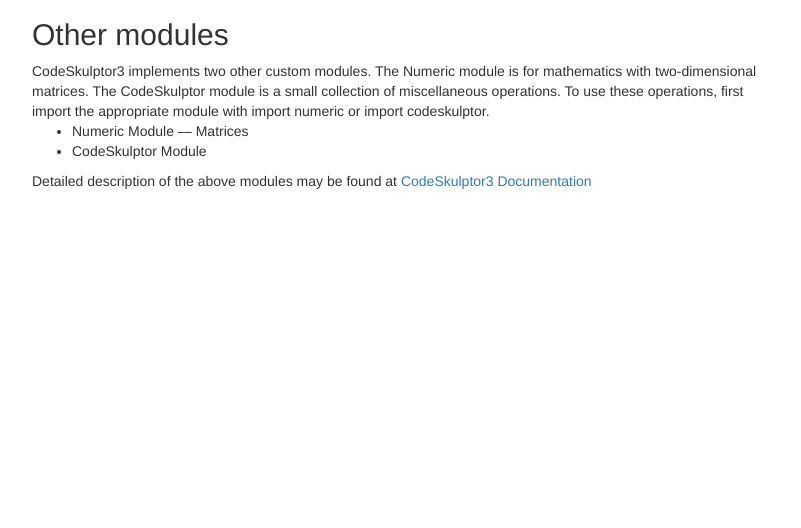
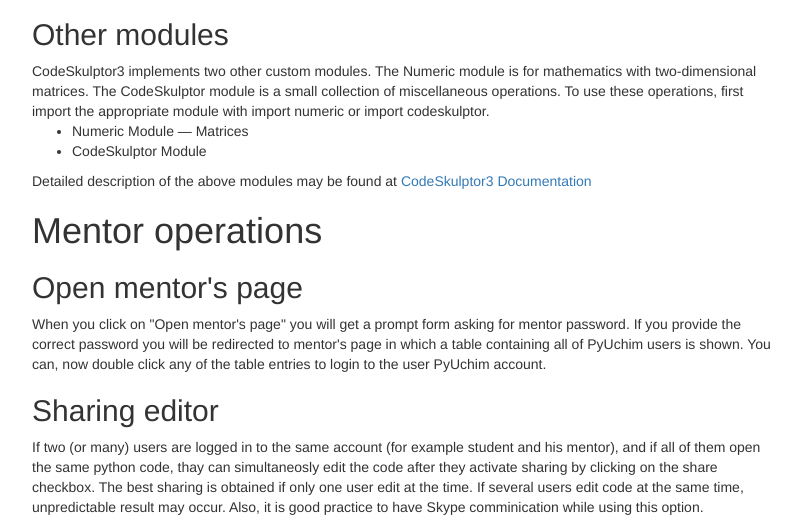
Before and after one commit to milanpopovic/PyUchim, a PHP site: page /help/docs.html in a window 1280 px wide. Shown: the part 1258-1786 px from the top of the page, without its empty margins (233-1034 px from the left). Before the commit the page ends 1447 px from the top, so only its background shows below. Run offline with PHP 8.4, Linux system fonts and the light colour scheme.

Commit message:
Changed Help options

```diff
--- a/help/docs.html
+++ b/help/docs.html
@@ -71,8 +71,14 @@
     <p>Detailed description of the above modules may be found at <a href="https://py3.codeskulptor.org/docs.html#tabs-Python" target="_new">
        CodeSkulptor3 Documentation</a>
     </p>
-
-
+    <p><h1>Mentor operations</h1>
+       <h2>Open mentor's page</h2>
+       <p>When you click on "Open mentor's page" you will get a prompt form asking for mentor password. If you provide the correct password you will be redirected to mentor's page in which a table containing all of PyUchim users is shown. You can, now double click any of the table entries to login to the user PyUchim account.
+       </p>
+       <h2>Sharing editor</h2>
+       <p>If two (or many) users are logged in to the same account (for example student and his mentor), and if all of them open the same python code, thay can simultaneosly edit the code after they activate sharing by clicking on the share checkbox. The best sharing is obtained if only one user edit at the time. If several users edit code at the same time, unpredictable result may occur. Also, it is good practice to have Skype comminication while using this option.
+       </p>
+    </p>
 
   <div class="col-sm-2"></div>
 </div>
--- a/index.php
+++ b/index.php
@@ -154,10 +154,6 @@
 		<li><a href="help/docs.html" target="_new">Docs</a></li>
 	    </ul>
           </li>
-<!--
-          <li><a class="nav-link" href="#" onClick="Help()"><i class="fa fa-question-circle" aria-hidden="true">
-		</i> About</a></li>
--->
         </ul>
     </div>
   </div>
```
